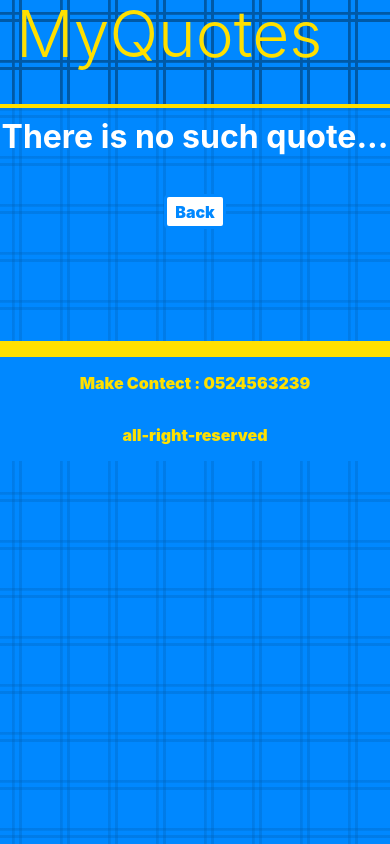
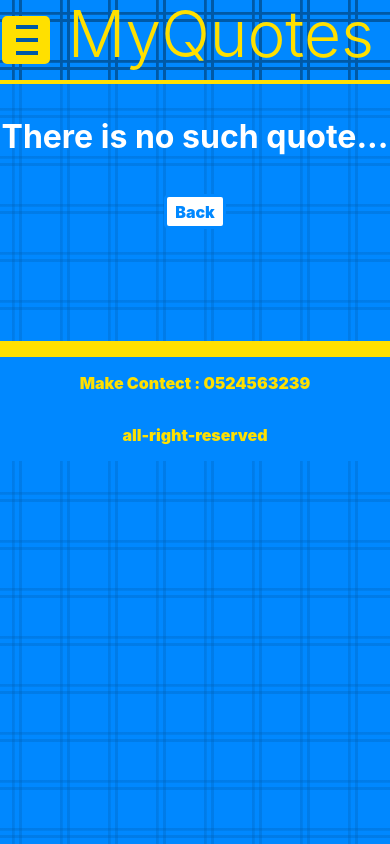
Before and after one commit to orinag/quotes-app, a React (Create React App) app: page /quotes/1 in a window 390 px wide. Built offline with nearby package versions, Linux system fonts and the light colour scheme; no server answers.

Commit message:
visual changes

```diff
--- a/src/components/AllQuotes/AllQuotes.css
+++ b/src/components/AllQuotes/AllQuotes.css
@@ -14,3 +14,18 @@
     justify-content: center;
 
 }
+
+@media (max-width: 500px) {
+    .quote-list {
+        width: 100%;
+        font-size: 1.5rem;
+    }
+
+    .quote-list ul {
+        list-style: none;
+        display: grid;
+        grid-template-columns: 100%;
+        justify-content: center;
+
+    }
+}
--- a/src/components/AllQuotes/SingleQuote.css
+++ b/src/components/AllQuotes/SingleQuote.css
@@ -1,9 +1,8 @@
 .quote {
 
     padding: 5px;
-    margin: 3rem 1rem;
+    margin: 3rem 0.5rem 3rem -2rem;
     border-radius: 5px;
-
     color: #FFE000;
     box-shadow: -5px 3px 7px 2px #0000003b;
     background-color: white;
@@ -35,3 +34,17 @@
 
 
 }
+
+
+@media (max-width: 500px) {
+    .quote p {
+        text-decoration: solid;
+        font-style: italic;
+        font-weight: 400;
+        float: none;
+        color: #0064bc;
+        padding: 4px 6px;
+        border-radius: 5px;
+
+    }
+}
--- a/src/components/Navigation/Header.css
+++ b/src/components/Navigation/Header.css
@@ -21,3 +21,46 @@
     font-weight: 300;
     margin: 2rem 1rem;
 }
+
+.sidedrawer-btn {
+    display: none;
+}
+
+.nav-bar-fullscreen ul {
+    color: red;
+}
+
+
+
+@media (max-width: 500px) {
+    .header {
+        gap: 0;
+        height: 5rem;
+        flex-direction: row-reverse;
+    }
+
+    .sidedrawer-btn {
+        width: 3rem;
+        height: 3rem;
+        display: flex;
+        flex-direction: column;
+        background: #ffe000;
+        margin: auto;
+        gap: 9px;
+        border: solid 8px #ffe000;
+        border-radius: 5px;
+        cursor: pointer;
+    }
+
+
+    .sidedrawer-btn span {
+        background-color: #0059a6;
+        width: 1.4rem;
+        height: 7px;
+    }
+
+    .nav-bar-fullscreen ul {
+        display: none;
+    }
+
+}
--- a/src/components/Navigation/Header.js
+++ b/src/components/Navigation/Header.js
@@ -1,12 +1,38 @@
+import { Fragment, useState } from "react";
 import "./Header.css";
 import NavLinks from "./NavLinks";
+import SideDrawer from "./SideDrawer";
+import Modal from "../UI/Modal";
+import Backdrop from "../UI/Backdrop";
 
 const Header = (props) => {
+  const [drawerIsOpen, setDrawerIsOpen] = useState(false);
+  const handleDrawerOpen = () => {
+    setDrawerIsOpen(true);
+  };
+
+  const handleDrawerClose = () => {
+    setDrawerIsOpen(false);
+  };
   return (
-    <div className="header">
-      <h1 className="title">MyQuotes</h1>
-      <NavLinks />
-    </div>
+    <Fragment>
+      {drawerIsOpen && (
+        <Backdrop onClick={handleDrawerClose}>
+          <SideDrawer />
+        </Backdrop>
+      )}
+      <div className="header">
+        <h1 className="title">MyQuotes</h1>
+        <button className="sidedrawer-btn" onClick={handleDrawerOpen}>
+          <span />
+          <span />
+          <span />
+        </button>
+        <div className="nav-bar-fullscreen">
+          <NavLinks />
+        </div>
+      </div>
+    </Fragment>
   );
 };
 
--- a/src/components/Navigation/NavLinks.css
+++ b/src/components/Navigation/NavLinks.css
@@ -37,3 +37,5 @@
     padding: 0.5rem;
     border: solid 3px #060074;
 }
+
+@media (max-width: 500px) {}
--- /dev/null
+++ b/src/components/Navigation/SideDrawer.css
@@ -0,0 +1,17 @@
+.sidedrawer {
+    z-index: 1000;
+    position: fixed;
+    top: 0;
+    height: 100%;
+    background-color: #ffe000;
+}
+
+.sidedrawer ul {
+
+
+    flex-direction: column;
+}
+
+.sidedrawer li {
+    background-color: #0059a6;
+}
--- /dev/null
+++ b/src/components/Navigation/SideDrawer.js
@@ -0,0 +1,12 @@
+import NavLinks from "./NavLinks";
+import "./SideDrawer.css";
+
+const SideDrawer = (props) => {
+  return (
+    <aside className="sidedrawer">
+      <NavLinks />
+    </aside>
+  );
+};
+
+export default SideDrawer;
--- a/src/components/UI/Backdrop.css
+++ b/src/components/UI/Backdrop.css
@@ -5,5 +5,5 @@
     width: 100%;
     height: 100vh;
     position: fixed !important;
-    z-index: 10;
+    z-index: 100;
 }
--- a/src/components/UI/Backdrop.js
+++ b/src/components/UI/Backdrop.js
@@ -3,7 +3,9 @@ import ReactDOM from "react-dom";
 
 const Backdrop = (props) => {
   return ReactDOM.createPortal(
-    <div className="backdrop" onClick={props.onClick}></div>,
+    <div className="backdrop" onClick={props.onClick}>
+      {props.children}
+    </div>,
     document.getElementById("backdrop-hook")
   );
 };
```
